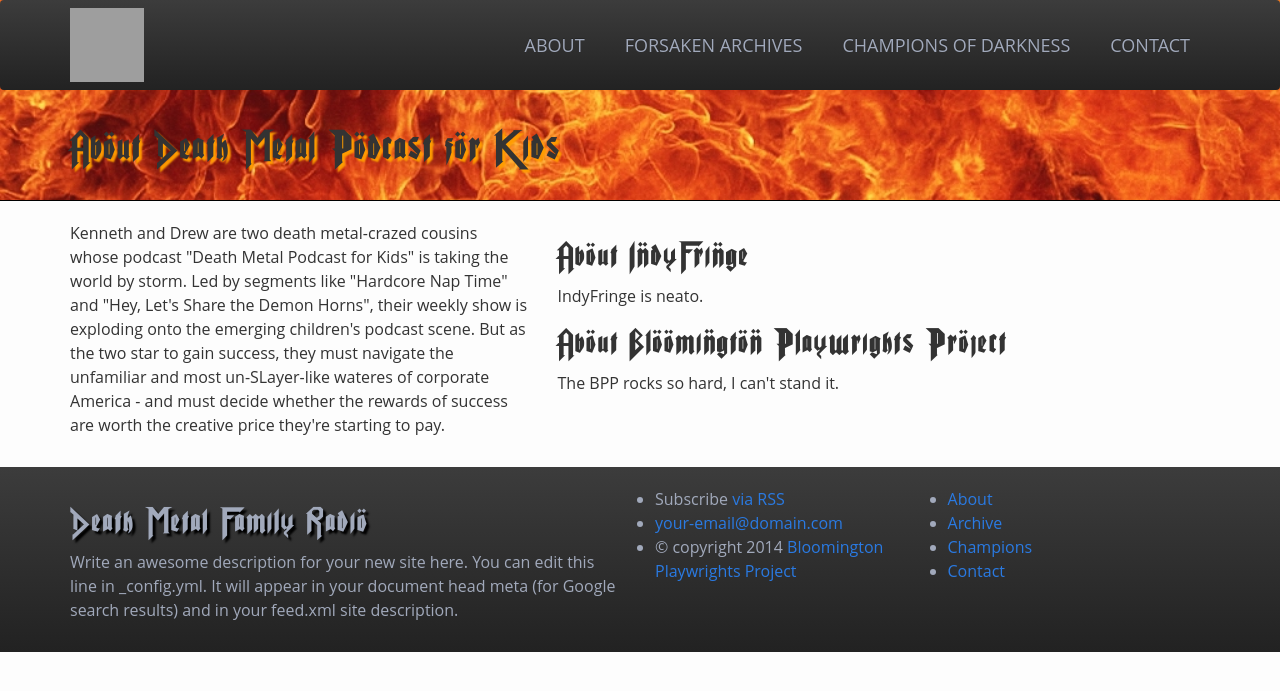
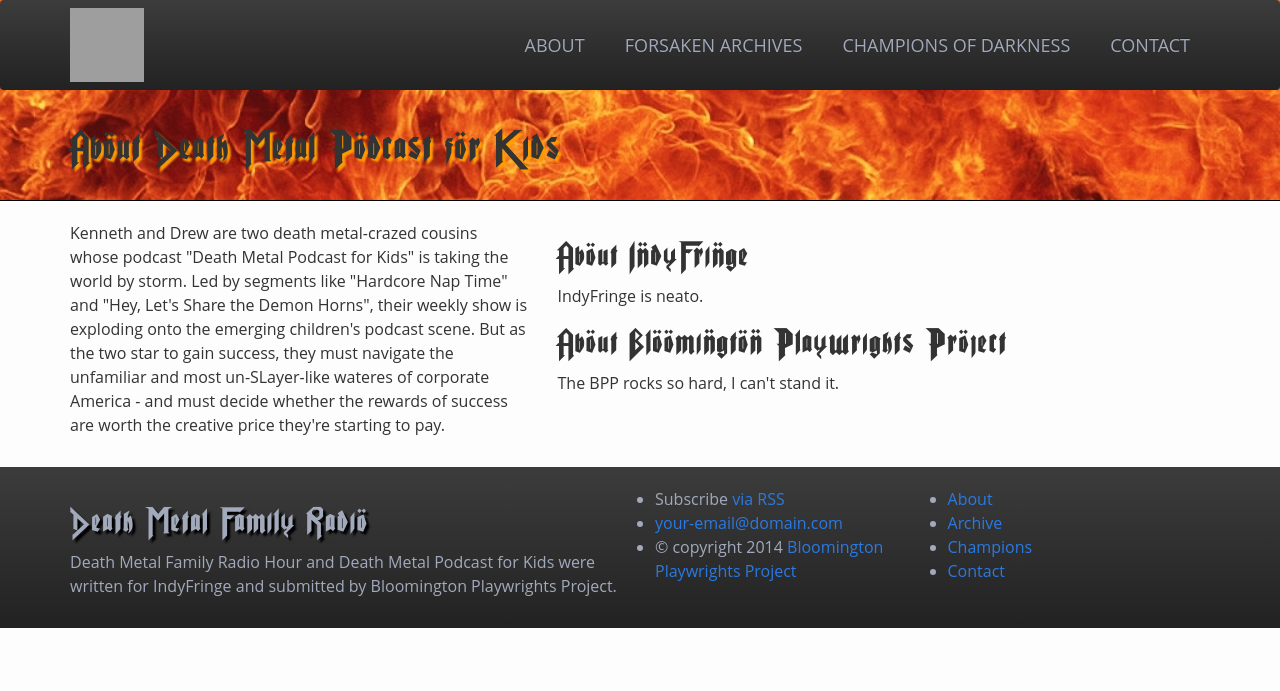
Before and after one commit to bppwrite/deathmetalfamilyradio, a Jekyll site: the page built from about.html, in a window 1280 px wide. Shown: the top 691 px of the page. Built offline with Jekyll 4.4.1, drawn with Linux system fonts in a browser that asks for light colours; nearby versions of some CDN libraries; grey boxes are pictures that could not be loaded.

Commit message:
Description

```diff
--- a/_config.yml
+++ b/_config.yml
@@ -1,7 +1,7 @@
 # Site settings
 title: Death Metal Family Radio
 email: your-email@domain.com
-description: "Write an awesome description for your new site here. You can edit this line in _config.yml. It will appear in your document head meta (for Google search results) and in your feed.xml site description."
+description: "Death Metal Family Radio Hour and Death Metal Podcast for Kids were written for IndyFringe and submitted by Bloomington Playwrights Project."
 baseurl: ""
 url: "http://yourdomain.com"
 twitter_username: jessicareed
```
